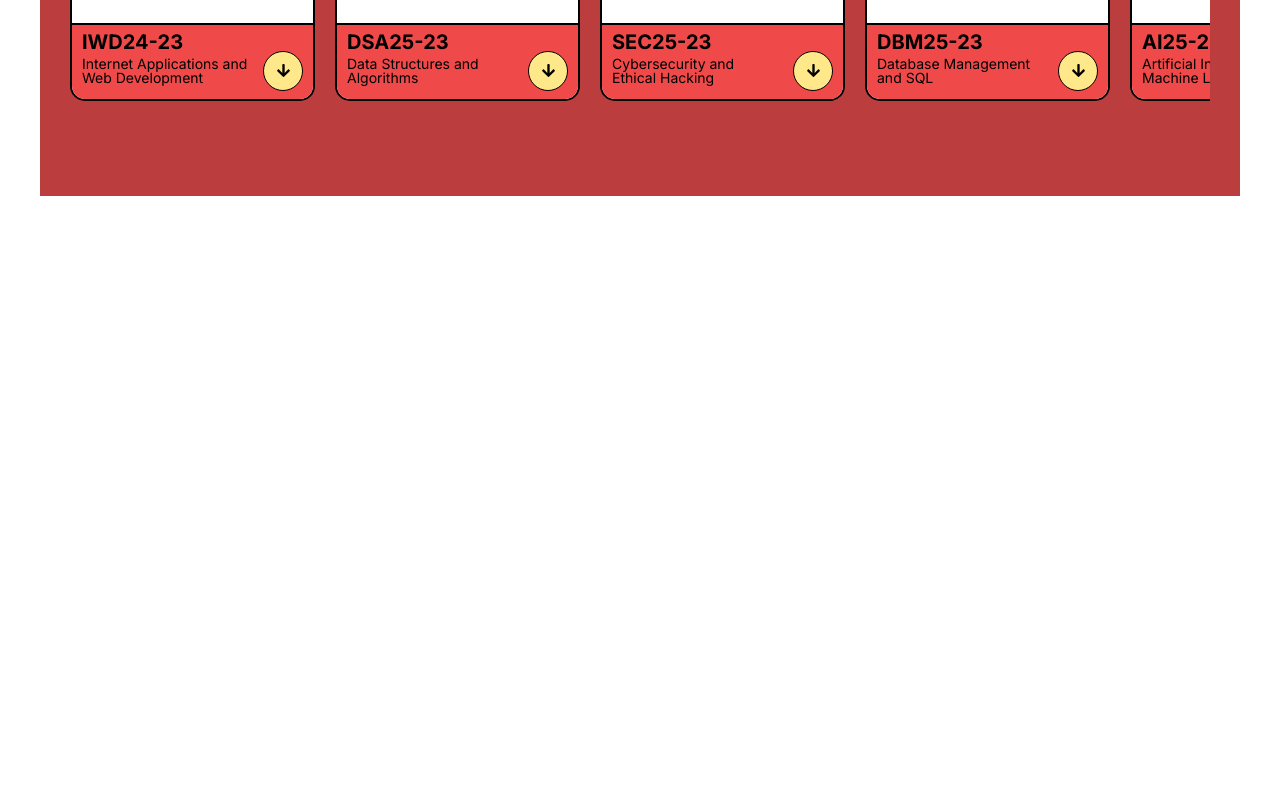
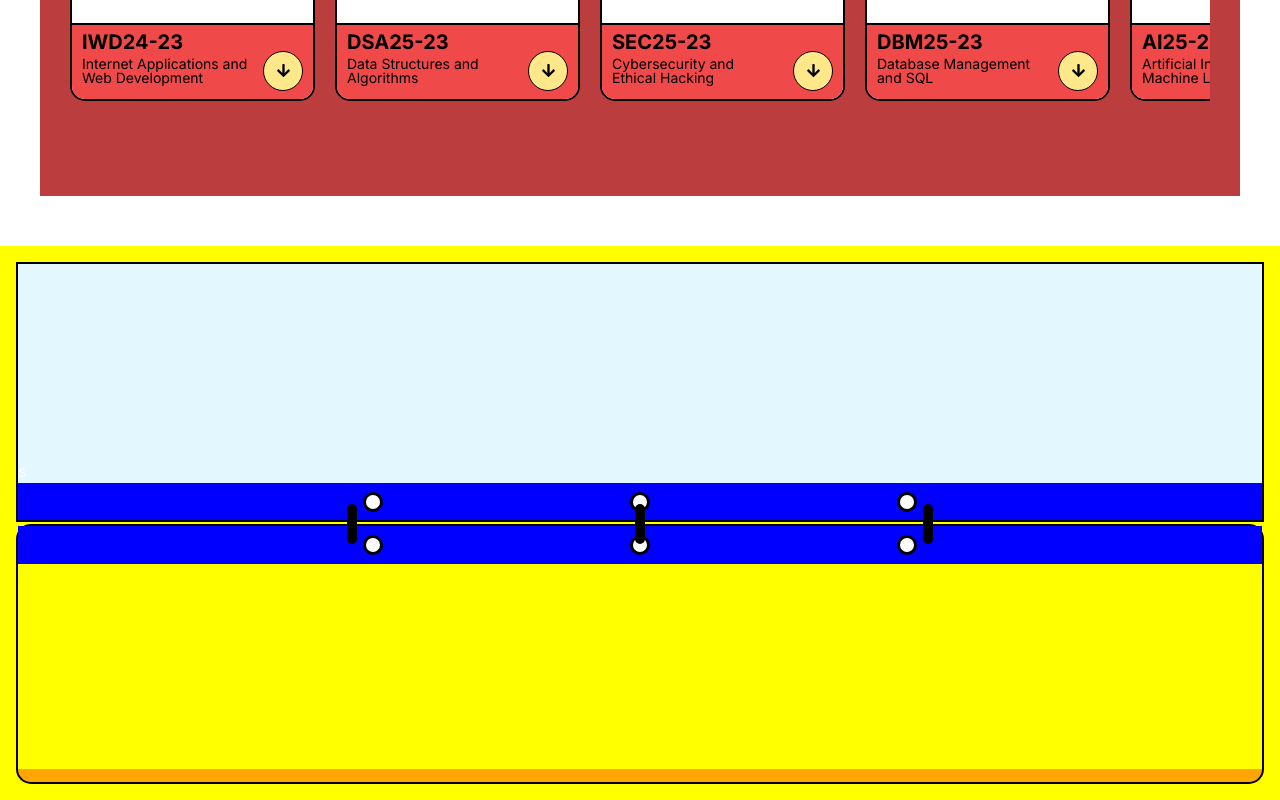
Before and after one commit to andresmotta9/fanshawe-survey-front, a React (Vite) app: page / in a window 1280 px wide. Shown: the part 1053-1853 px from the top of the page. Before the commit the page ends 1249 px from the top, so only its background shows below. Built offline with nearby package versions, Linux system fonts and the light colour scheme; no server answers; a web font is replaced by a local one.

Commit message:
Add BannerSection component with styles for enhanced layout and visual appeal

```diff
--- a/src/App.jsx
+++ b/src/App.jsx
@@ -3,6 +3,7 @@ import useFetch from './hooks/useFetch';
 import HeaderSection from './features/headerSection';
 import HeroSection from './features/heroSection';
 import CoursesSection from './features/coursesSection';
+import BannerSection from './features/bannerSection';
 
 function App() {
   const { data: users, loading, error } = useFetch('USERS');
@@ -11,6 +12,7 @@ function App() {
       <HeaderSection />
       <HeroSection />
       <CoursesSection />
+      <BannerSection />
     </div>
 
   );
--- a/src/features/bannerSection/index.jsx
+++ b/src/features/bannerSection/index.jsx
@@ -0,0 +1,32 @@
+import "./styles.css";
+import React from 'react';
+
+export default function BannerSection() {
+    return (
+        <div className="bannerSection">
+            <div className="bannerSectionImageContainer">
+                <div className="bannerSectionImage"></div>s
+                <div className="holesContainer bottom">
+                    <div className="holes"></div>
+                    <div className="holes"></div>
+                    <div className="holes"></div>
+                </div>
+            </div>
+            <div className="spiralBind">
+                <div className="spiralBind__spiral"></div>
+                <div className="spiralBind__spiral"></div>
+                <div className="spiralBind__spiral"></div>
+            </div>
+            <div className="bannerSection__content">
+                <div className="holesContainer top">
+                    <div className="holes"></div>
+                    <div className="holes"></div>
+                    <div className="holes"></div>
+                </div>
+                <div className="bannerSectionLowerContent">
+
+                </div>
+            </div>
+        </div>
+    );
+}
--- a/src/features/bannerSection/styles.css
+++ b/src/features/bannerSection/styles.css
@@ -0,0 +1,67 @@
+.bannerSection{
+    padding: 16px;
+    background-color: yellow;
+    display: flex;
+    flex-direction: column;
+
+}
+
+.bannerSection .bannerSectionImageContainer{
+    height: 260px;
+    width: 100%;
+    display: flex;
+    flex-direction: column;
+    background-color: #E3F7FF;
+    border: 2px solid black;
+}
+
+.bannerSectionImage{
+    height: 80%;
+}
+.holesContainer{
+    height: 15%;
+    display: flex;
+    justify-content: center;
+    gap: 20%;
+    align-items: center;
+    padding: 0px 5px;
+    width: 100%;
+    background-color: blue;
+
+}
+.holes{
+    height: 20px;
+    width: 20px;
+    background-color: rgb(255, 255, 255);
+    border: 3px solid black;
+    border-radius: 50%;
+}
+.spiralBind{
+    display: flex;
+    justify-content: center;
+    gap: 22.25%;
+    align-items: center;
+    width: 100%;
+    margin-top: -18px;
+    z-index: 1000;
+
+}
+.spiralBind__spiral{
+    width: 10px;
+    height: 40px;
+    background-color: black;
+    border-radius: 10px;
+}
+.bannerSection__content{
+    margin-top: -20px;
+    height: 260px;
+    width: 100%;
+    background-color: E3F7FF;
+    border: 2px solid black;
+    border-radius: 15px;
+    background-color: orange;
+}
+.bannerSectionLowerContent{
+    height: 80%;
+    background-color: yellow;
+}
```
